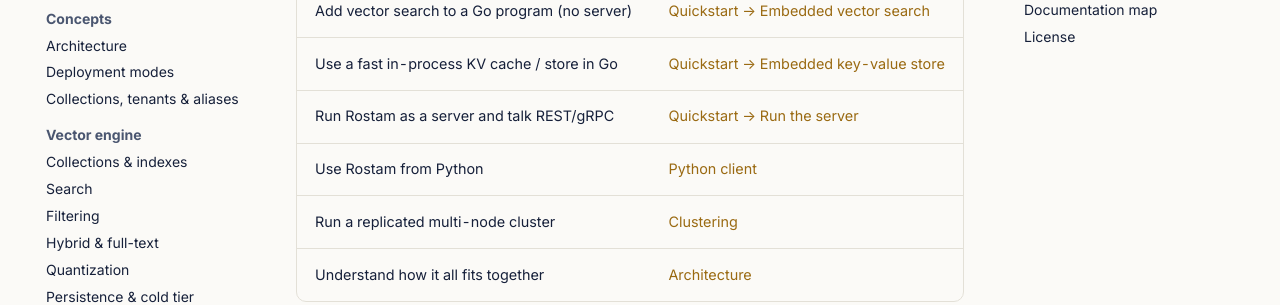
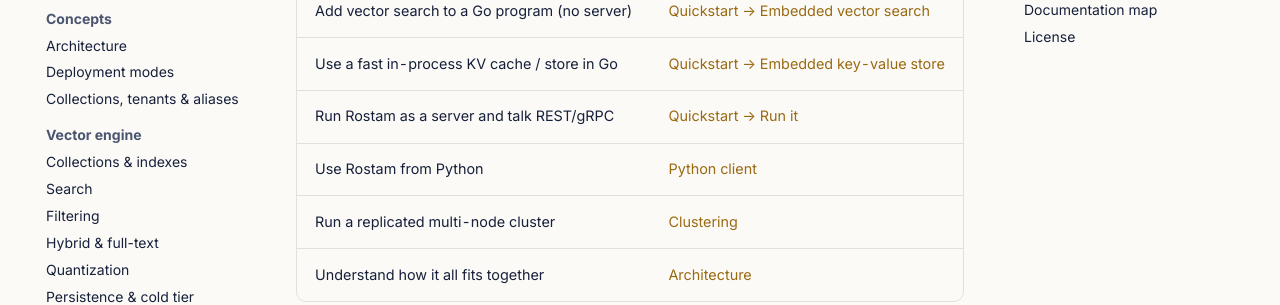
Before and after one commit to Keivan-S/rostam, an MkDocs documentation site: the page built from docs/index.md, in a window 1280 px wide and 900 px high, scrolled down 1034 px. Shown: the part 153-458 px from the top of the window. Built offline with MkDocs 1.6.1 and Material for MkDocs 9.7.7, drawn with Linux system fonts in a browser that asks for light colours; comment, search, counter and statistics services are not loaded.

Commit message:
docs: fix two broken cross-reference anchors
index.md linked quickstart.md#run-the-server, but the heading is "Run it"
(#run-it). rag.md linked #hybrid-fusion-dense--bm25 with a stray double hyphen;
the generated anchor is #hybrid-fusion-dense-bm25. Both are broken on the live
site — the current --strict toolchain doesn't validate these, a newer mkdocs
does.

```diff
--- a/docs/index.md
+++ b/docs/index.md
@@ -50,7 +50,7 @@
 |---|---|
 | Add vector search to a Go program (no server) | [Quickstart → Embedded vector search](quickstart.md#embedded-vector-search-go-library) |
 | Use a fast in-process KV cache / store in Go | [Quickstart → Embedded key-value store](quickstart.md#embedded-key-value-store-go-library) |
-| Run Rostam as a server and talk REST/gRPC | [Quickstart → Run the server](quickstart.md#run-the-server) |
+| Run Rostam as a server and talk REST/gRPC | [Quickstart → Run it](quickstart.md#run-it) |
 | Use Rostam from Python | [Python client](api/python.md) |
 | Run a replicated multi-node cluster | [Clustering](server/clustering.md) |
 | Understand how it all fits together | [Architecture](concepts/architecture.md) |
```
Also changed, not shown: docs/server/rag.md (+1 -1 lines).
